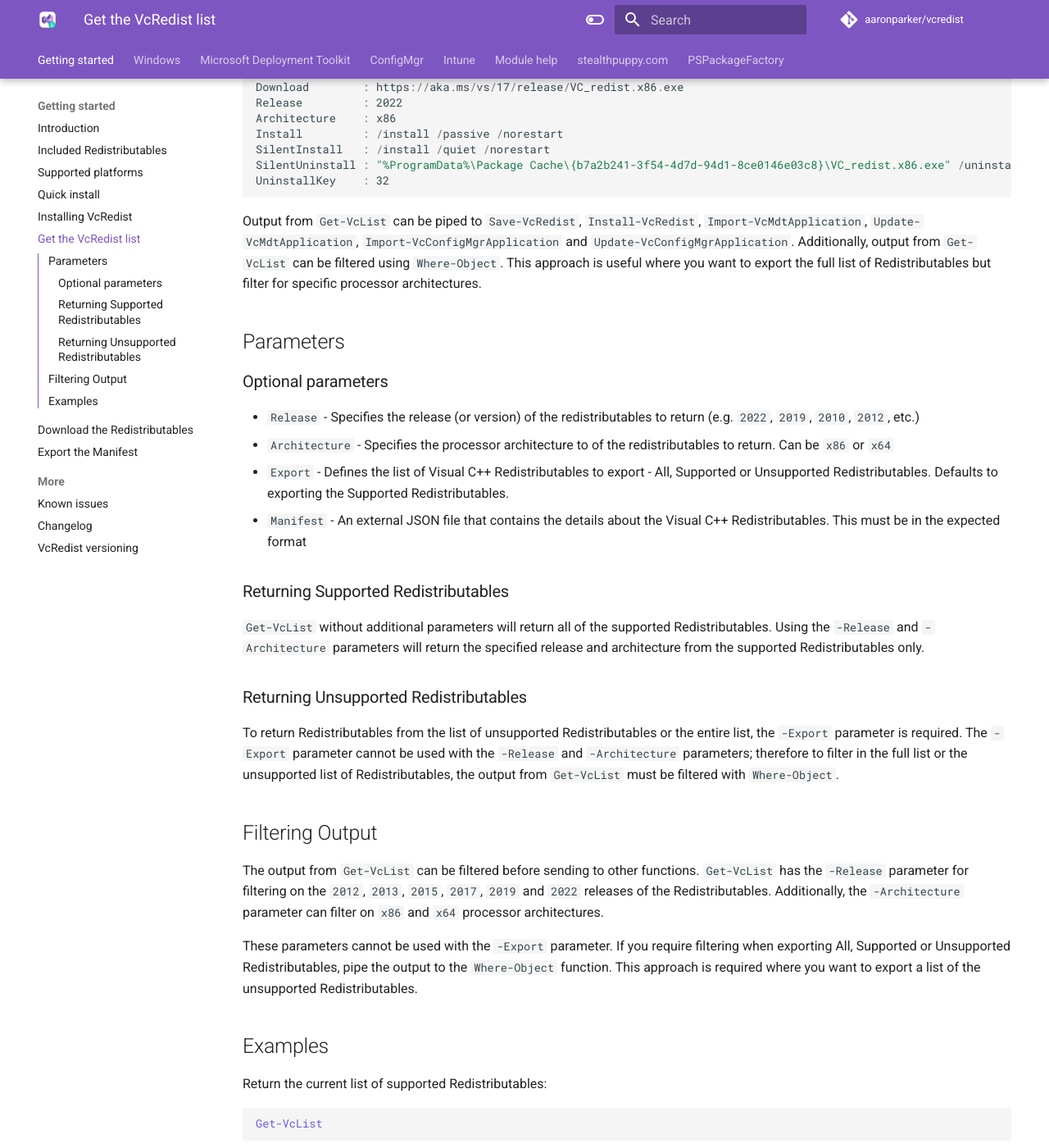
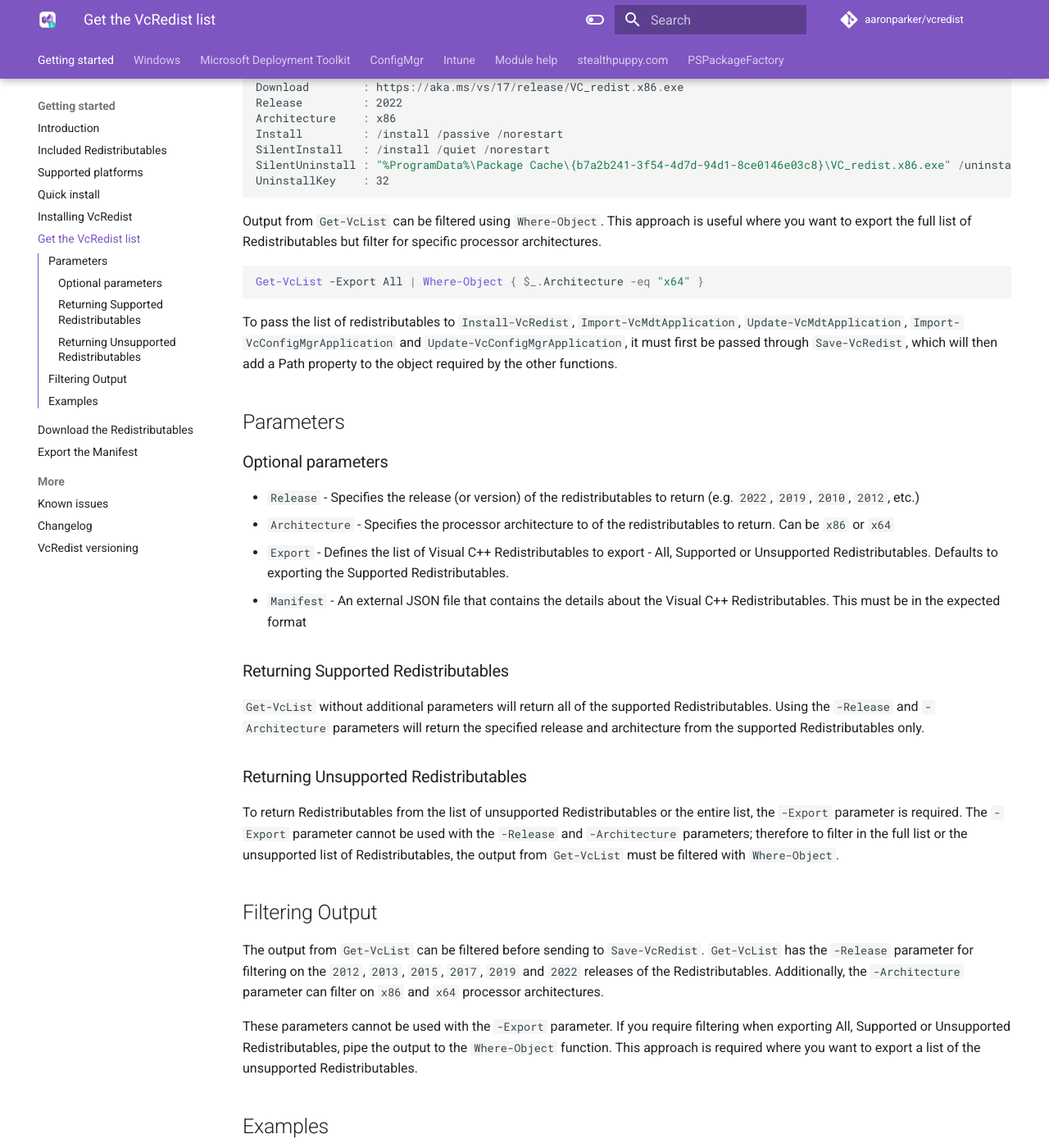
Before and after one commit to aaronparker/vcredist, an MkDocs documentation site: the page built from docs/get-vclist.md, in a window 1280 px wide and 1400 px high, scrolled down 1650 px. Shown: the whole window at 82% size. Built offline with MkDocs 1.6.1 and Material for MkDocs 9.7.7, drawn with Linux system fonts in a browser that asks for light colours; comment, search, counter and statistics services are not loaded.

Commit message:
Update docs

````diff
--- a/docs/get-vclist.md
+++ b/docs/get-vclist.md
@@ -82,7 +82,13 @@
 UninstallKey    : 32
 ```
 
-Output from `Get-VcList` can be piped to `Save-VcRedist`, `Install-VcRedist`, `Import-VcMdtApplication`, `Update-VcMdtApplication`, `Import-VcConfigMgrApplication` and `Update-VcConfigMgrApplication`. Additionally, output from `Get-VcList` can be filtered using `Where-Object`. This approach is useful where you want to export the full list of Redistributables but filter for specific processor architectures.
+Output from `Get-VcList` can be filtered using `Where-Object`. This approach is useful where you want to export the full list of Redistributables but filter for specific processor architectures.
+
+```powershell
+Get-VcList -Export All | Where-Object { $_.Architecture -eq "x64" }
+```
+
+To pass the list of redistributables to `Install-VcRedist`, `Import-VcMdtApplication`, `Update-VcMdtApplication`, `Import-VcConfigMgrApplication` and `Update-VcConfigMgrApplication`, it must first be passed through `Save-VcRedist`, which will then add a Path property to the object required by the other functions.
 
 ## Parameters
 
@@ -103,7 +109,7 @@
 
 ## Filtering Output
 
-The output from `Get-VcList` can be filtered before sending to other functions. `Get-VcList` has the `-Release` parameter for filtering on the `2012`, `2013`, `2015`, `2017`, `2019` and `2022` releases of the Redistributables. Additionally, the `-Architecture` parameter can filter on `x86` and `x64` processor architectures.
+The output from `Get-VcList` can be filtered before sending to `Save-VcRedist`. `Get-VcList` has the `-Release` parameter for filtering on the `2012`, `2013`, `2015`, `2017`, `2019` and `2022` releases of the Redistributables. Additionally, the `-Architecture` parameter can filter on `x86` and `x64` processor architectures.
 
 These parameters cannot be used with the `-Export` parameter. If you require filtering when exporting All, Supported or Unsupported Redistributables, pipe the output to the `Where-Object` function. This approach is required where you want to export a list of the unsupported Redistributables.
 
````
Also changed, not shown: docs/import-vcintuneapplication.md (+2 -2 lines), docs/import-vcmdtapplication.md (+1 -1 lines), docs/index.md (+1 -1 lines), docs/install-vcredist.md (+1 -1 lines), docs/save-vcredist.md (+5 -1 lines).
